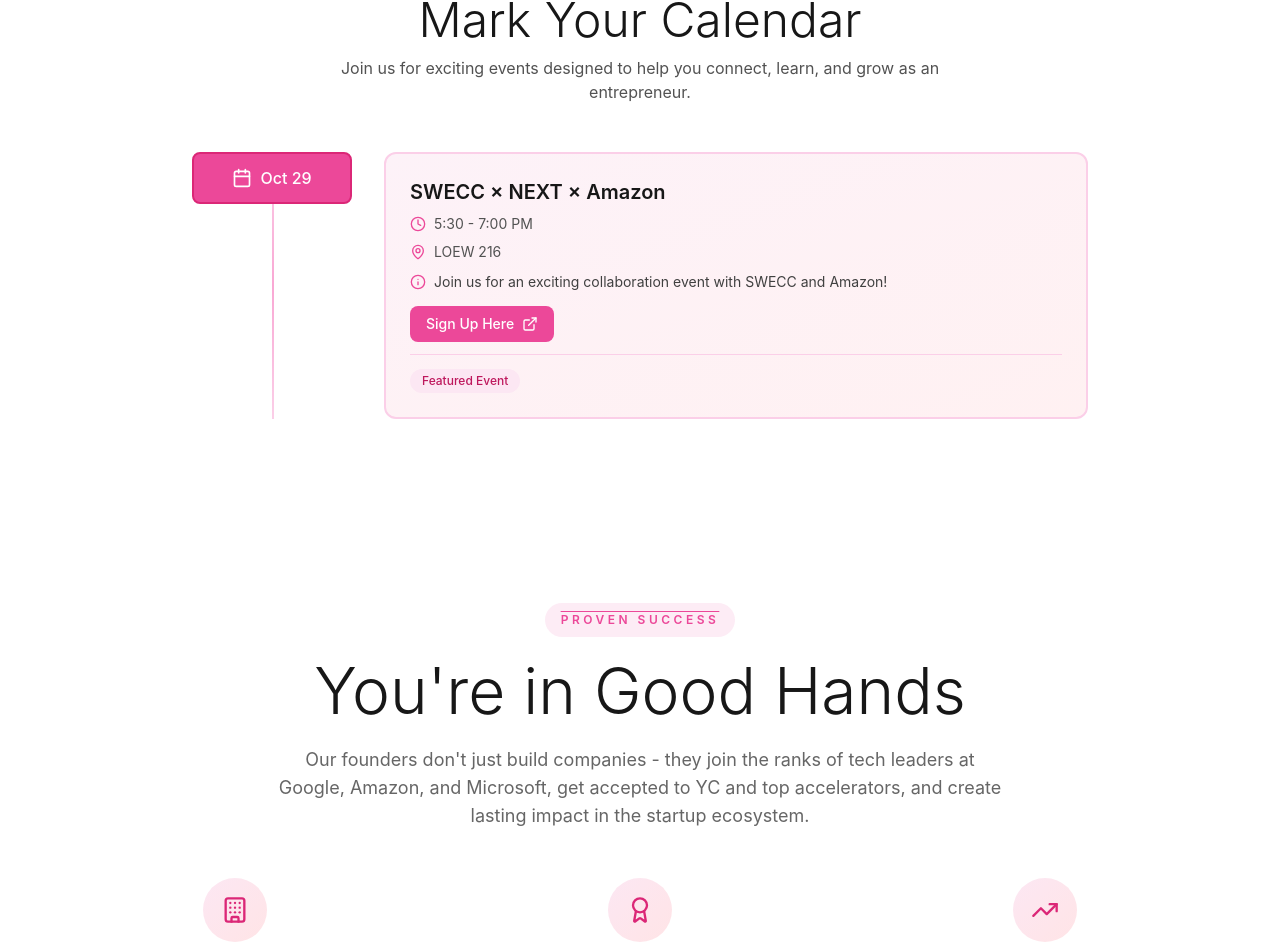
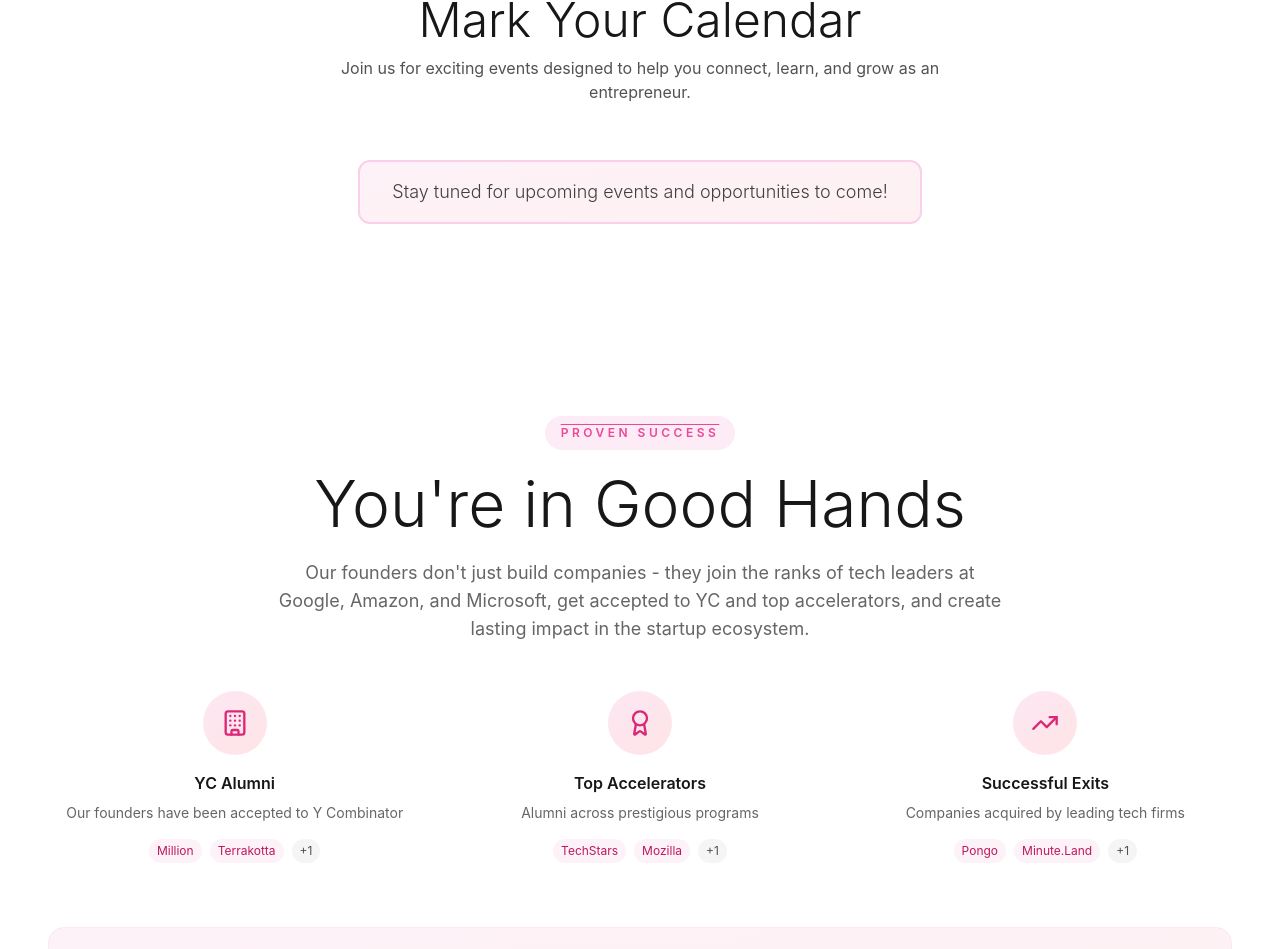
Before and after one commit to v-kliu/dubhacks-next, a React (Create React App) app: page / in a window 1280 px wide. Shown: the part 3684-4633 px from the top of the page. Built offline with nearby package versions, Linux system fonts and the light colour scheme.

Commit message:
stopped auto turn on carousl, update upcoming events

```diff
--- a/src/components/PhotoGallerySection.tsx
+++ b/src/components/PhotoGallerySection.tsx
@@ -65,14 +65,14 @@
     setCurrentIndex((prevIndex) => (prevIndex - 1 + photos.length) % photos.length);
   };
 
-  // Auto-advance slides
-  useEffect(() => {
-    const timer = setInterval(() => {
-      nextSlide();
-    }, 8000); // Slowed down from 5s to 8s
+  // Auto-advance slides disabled
+  // useEffect(() => {
+  //   const timer = setInterval(() => {
+  //     nextSlide();
+  //   }, 8000); // Slowed down from 5s to 8s
 
-    return () => clearInterval(timer);
-  }, []);
+  //   return () => clearInterval(timer);
+  // }, []);
 
   return (
     <section className="bg-neutral-50 py-section px-6 md:px-12">
--- a/src/components/UpcomingEventsSection.tsx
+++ b/src/components/UpcomingEventsSection.tsx
@@ -14,18 +14,7 @@
 }
 
 const UpcomingEventsSection: React.FC = () => {
-  const events: Event[] = [
-    {
-      date: '2024-10-29',
-      displayDate: 'Oct 29',
-      title: 'SWECC × NEXT × Amazon',
-      time: '5:30 - 7:00 PM',
-      location: 'LOEW 216',
-      description: 'Join us for an exciting collaboration event with SWECC and Amazon!',
-      signUpLink: 'https://docs.google.com/forms/d/e/1FAIpQLSfgIcExr8lG9lvdcMnH5ceVN35xaEGexWrOiLyVaN_E05UCyg/viewform?usp=send_form',
-      highlight: true
-    }
-  ];
+  const events: Event[] = [];
 
   return (
     <section id="events" className="bg-white py-8 md:py-16 px-4 md:px-6 lg:px-12">
@@ -47,6 +36,21 @@
         </motion.div>
 
         <div className="max-w-4xl mx-auto">
+          {events.length === 0 ? (
+            <motion.div
+              initial={{ opacity: 0, y: 20 }}
+              whileInView={{ opacity: 1, y: 0 }}
+              transition={{ duration: 0.6 }}
+              viewport={{ once: true }}
+              className="text-center py-2"
+            >
+              <div className="inline-block px-8 py-4 bg-gradient-to-br from-primary-50 to-accent-50 border-2 border-primary-200 rounded-xl">
+                <p className="text-neutral-700 font-light text-base md:text-lg">
+                  Stay tuned for upcoming events and opportunities to come!
+                </p>
+              </div>
+            </motion.div>
+          ) : (
             <div className="relative">
               {/* Timeline line */}
               <div className="hidden md:block absolute left-[80px] top-0 bottom-0 w-0.5 bg-gradient-to-b from-primary-200 via-primary-300 to-primary-200"></div>
@@ -134,6 +138,7 @@
               ))}
               </div>
             </div>
+          )}
         </div>
       </div>
     </section>
```
Lines whose indentation alone changed are shown as unchanged.
